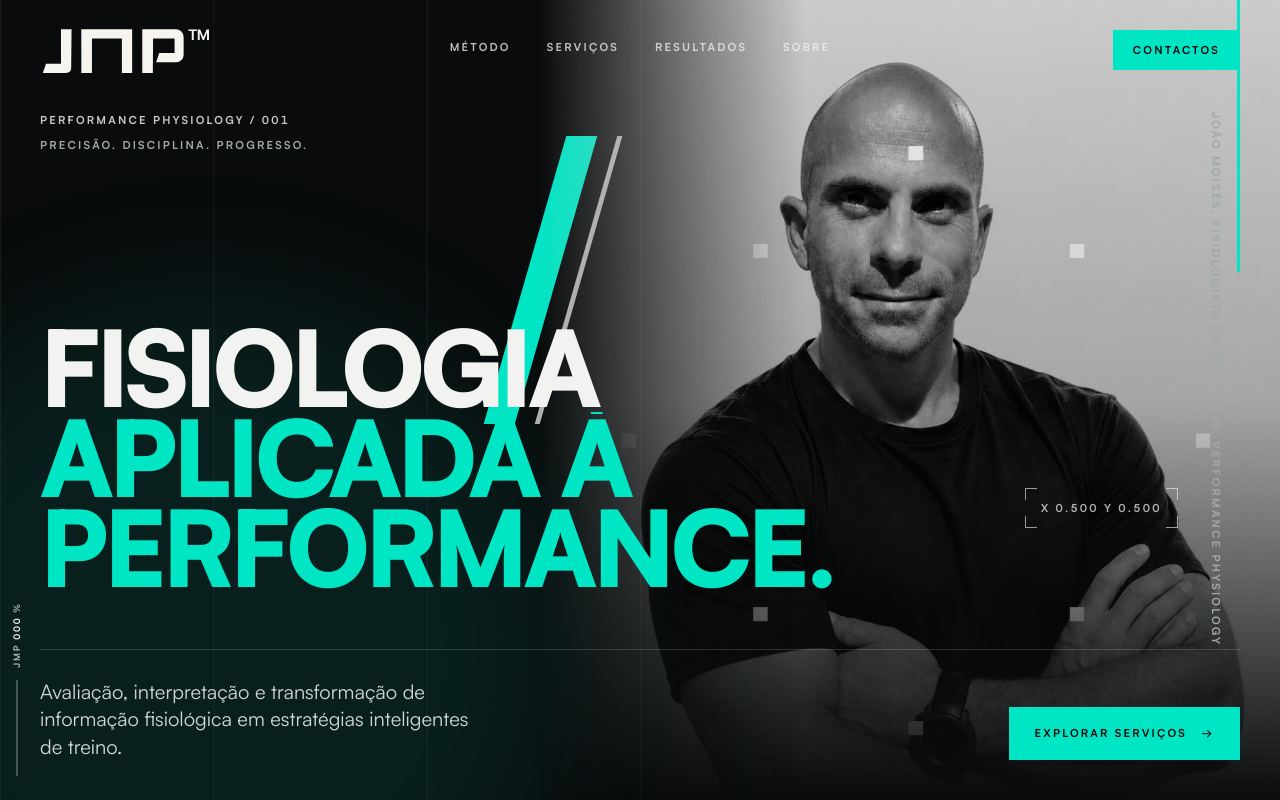
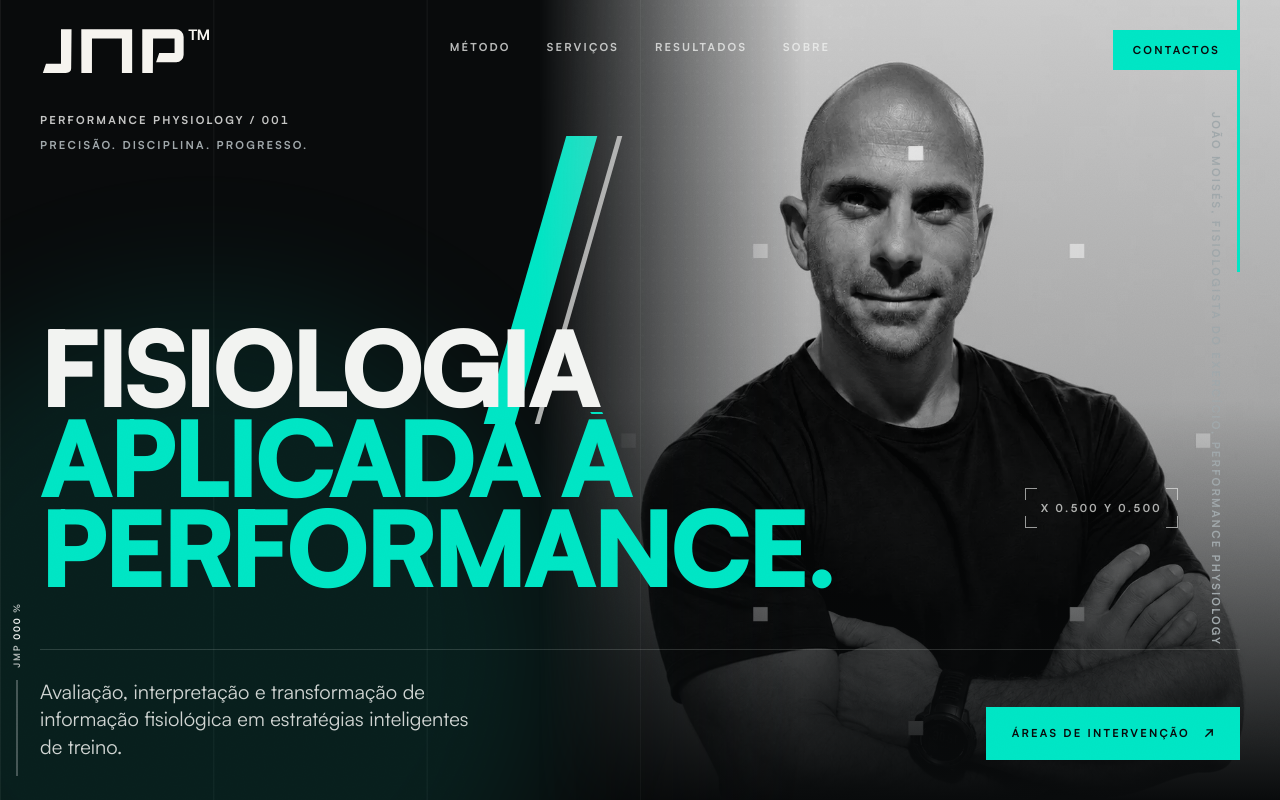
Before and after one commit to dfront-dev/moises-performance, a React (Vite) app in the folder source/: page / in a window 1280 px wide. Shown: the top 800 px of the page. Built offline with nearby package versions, Linux system fonts and the light colour scheme.

Commit message:
Setas diagonais e botão Áreas de intervenção (fonte live)

```diff
--- /dev/null
+++ b/source/src/components/Arrow.jsx
@@ -0,0 +1,8 @@
+// Thick diagonal arrow (north-east), used on every call to action.
+export default function Arrow({ className = '' }) {
+  return (
+    <svg aria-hidden viewBox="0 0 16 16" fill="none" stroke="currentColor" strokeWidth="2.3" strokeLinecap="square" strokeLinejoin="miter" className={`inline-block h-[0.92em] w-[0.92em] shrink-0 ${className}`}>
+      <path d="M3 13L13 3M5 3h8v8" />
+    </svg>
+  )
+}
--- a/source/src/components/Audiences.jsx
+++ b/source/src/components/Audiences.jsx
@@ -2,6 +2,7 @@ import { useRef } from 'react'
 import { audiences as c } from '../data/content'
 import { Lines } from '../lib/split'
 import { useGsap, gsap } from '../lib/useGsap'
+import Arrow from './Arrow'
 
 export default function Audiences() {
   const ref = useRef(null)
@@ -37,7 +38,7 @@ export default function Audiences() {
               <h3 className="display subhead text-[clamp(1.3rem,1.8vw,1.9rem)]">{it.title}</h3>
               <p className="mt-5 flex-grow text-[15px] leading-relaxed text-paper/75">{it.text}</p>
               <span className="micro mt-8 inline-flex items-center gap-3 text-signal">
-                {it.cta} <span aria-hidden className="transition-transform duration-300 group-hover:translate-x-1.5">→</span>
+                {it.cta} <Arrow className="transition-transform duration-300 group-hover:-translate-y-1 group-hover:translate-x-1" />
               </span>
             </a>
           ))}
--- a/source/src/components/Contact.jsx
+++ b/source/src/components/Contact.jsx
@@ -2,6 +2,7 @@ import { useRef, useState } from 'react'
 import { contact as c, EMAIL, PHONE, PHONE_HREF } from '../data/content'
 import { Lines } from '../lib/split'
 import { useGsap, gsap } from '../lib/useGsap'
+import Arrow from './Arrow'
 
 export default function Contact({ standalone = false }) {
   const ref = useRef(null)
@@ -80,7 +81,7 @@ export default function Contact({ standalone = false }) {
               </label>
             </div>
             <button type="submit" className="btn btn-solid micro mt-12 w-full justify-between md:w-auto">
-              {c.cta} <span aria-hidden>→</span>
+              {c.cta} <Arrow />
             </button>
             <p role="status" className="micro mt-4 min-h-4 text-[10px] text-ink/60">{status}</p>
           </form>
--- a/source/src/components/CtaBand.jsx
+++ b/source/src/components/CtaBand.jsx
@@ -1,6 +1,7 @@
 import { useRef } from 'react'
 import { Lines } from '../lib/split'
 import { useGsap, gsap } from '../lib/useGsap'
+import Arrow from './Arrow'
 
 export default function CtaBand({ lines, text, primary, secondary }) {
   const ref = useRef(null)
@@ -26,7 +27,7 @@ export default function CtaBand({ lines, text, primary, secondary }) {
         <div className="mt-12 grid gap-8 md:grid-cols-12 md:items-end">
           {text && <p data-fade className="max-w-md text-lg leading-snug md:col-span-6">{text}</p>}
           <div className="flex flex-wrap gap-3 md:col-span-6 md:justify-end">
-            <a data-fade href={primary.href} className="btn btn-ink-on-signal micro">{primary.label} <span aria-hidden>→</span></a>
+            <a data-fade href={primary.href} className="btn btn-ink-on-signal micro">{primary.label} <Arrow /></a>
             {secondary && (
               <a data-fade href={secondary.href} className="btn micro border border-ink/50 text-ink hover:border-ink hover:bg-ink hover:text-signal">{secondary.label}</a>
             )}
--- a/source/src/components/Expertise.jsx
+++ b/source/src/components/Expertise.jsx
@@ -4,6 +4,7 @@ import { services } from '../data/services'
 import { Lines } from '../lib/split'
 import TechVisual from './TechVisual'
 import { useGsap, gsap } from '../lib/useGsap'
+import Arrow from './Arrow'
 
 const offsets = ['', 'md:mt-20', 'md:mt-40']
 
@@ -89,14 +90,14 @@ export default function Expertise() {
               </ul>
 
               <a data-text href={`servicos.html#${s.id}`} className="micro underline-link mt-6 inline-flex items-center gap-3 pb-1">
-                Ver o serviço <span aria-hidden className="transition-transform duration-300 group-hover:translate-x-1.5">→</span>
+                Ver o serviço <Arrow className="transition-transform duration-300 group-hover:-translate-y-1 group-hover:translate-x-1" />
               </a>
             </article>
           ))}
         </div>
 
         <div data-fade className="mt-24 flex justify-center">
-          <a href="servicos.html" className="btn btn-dark micro">Ver todos os serviços <span aria-hidden>→</span></a>
+          <a href="servicos.html" className="btn btn-dark micro">Ver todos os serviços <Arrow /></a>
         </div>
       </div>
     </section>
--- a/source/src/components/Hero.jsx
+++ b/source/src/components/Hero.jsx
@@ -2,6 +2,7 @@ import { useRef } from 'react'
 import { hero } from '../data/content'
 import { Lines } from '../lib/split'
 import { useGsap, gsap, ScrollTrigger } from '../lib/useGsap'
+import Arrow from './Arrow'
 
 export default function Hero() {
   const ref = useRef(null)
@@ -135,7 +136,7 @@ export default function Hero() {
           </p>
           <div className="flex flex-wrap gap-3 md:col-span-7 md:justify-end">
             <a data-cta href={hero.primary.href} className="btn btn-solid micro">
-              {hero.primary.label} <span aria-hidden>→</span>
+              {hero.primary.label} <Arrow />
             </a>
           </div>
         </div>
--- a/source/src/components/LegalPage.jsx
+++ b/source/src/components/LegalPage.jsx
@@ -3,6 +3,7 @@ import PageHeader from './PageHeader'
 import Layout from './Layout'
 import { updated } from '../data/legal'
 import { useGsap, gsap } from '../lib/useGsap'
+import Arrow from './Arrow'
 
 export default function LegalPage({ page, label, lines, data }) {
   const ref = useRef(null)
@@ -42,7 +43,7 @@ export default function LegalPage({ page, label, lines, data }) {
                   )}
                   {s.after && <p>{s.after}</p>}
                   {s.link && (
-                    <a href={s.link.href} className="micro underline-link inline-block pb-1 text-ink">{s.link.label} →</a>
+                    <a href={s.link.href} className="micro underline-link inline-block pb-1 text-ink">{s.link.label} <Arrow className="ml-1.5" /></a>
                   )}
                 </div>
               </article>
--- a/source/src/components/Nav.jsx
+++ b/source/src/components/Nav.jsx
@@ -1,4 +1,5 @@
 import { useEffect, useState } from 'react'
+import Arrow from './Arrow'
 
 export default function Nav({ page = 'home', tone = 'ink' }) {
   const paper = tone === 'paper'
@@ -103,7 +104,7 @@ export default function Nav({ page = 'home', tone = 'ink' }) {
         ))}
       </ul>
       <a href={cta} onClick={() => setOpen(false)} className="btn btn-solid micro mt-10 w-full justify-between">
-        Contactos <span aria-hidden>→</span>
+        Contactos <Arrow />
       </a>
     </div>
   </>
--- a/source/src/components/ServiceTable.jsx
+++ b/source/src/components/ServiceTable.jsx
@@ -2,6 +2,7 @@ import { useRef, useState } from 'react'
 import { services } from '../data/services'
 import { EMAIL } from '../data/content'
 import { useGsap, gsap } from '../lib/useGsap'
+import Arrow from './Arrow'
 
 const mail = (s) => `mailto:${EMAIL}?subject=${encodeURIComponent(s.subject)}`
 
@@ -73,7 +74,7 @@ export default function ServiceTable() {
                       </dl>
                       <div className="flex flex-wrap items-center gap-x-10 gap-y-4 md:col-span-9 md:col-start-4">
                         <a href={`#${s.id}`} className="micro underline-link pb-1">Ver o serviço ↓</a>
-                        <a href={mail(s)} className="micro underline-link pb-1">Falar sobre este serviço →</a>
+                        <a href={mail(s)} className="micro underline-link pb-1">Falar sobre este serviço <Arrow className="ml-1.5" /></a>
                       </div>
                     </div>
                   </div>
--- a/source/src/data/content.js
+++ b/source/src/data/content.js
@@ -15,7 +15,7 @@ export const hero = {
   lines: ['Fisiologia', 'aplicada à', 'performance.'],
   support: 'Avaliação, interpretação e transformação de informação fisiológica em estratégias inteligentes de treino.',
   role: 'João Moisés, Fisiologista do Exercício, Performance Physiology',
-  primary: { label: 'Explorar serviços', href: 'servicos.html' },
+  primary: { label: 'Áreas de intervenção', href: 'servicos.html' },
 }
 
 export const philosophy = {
```
